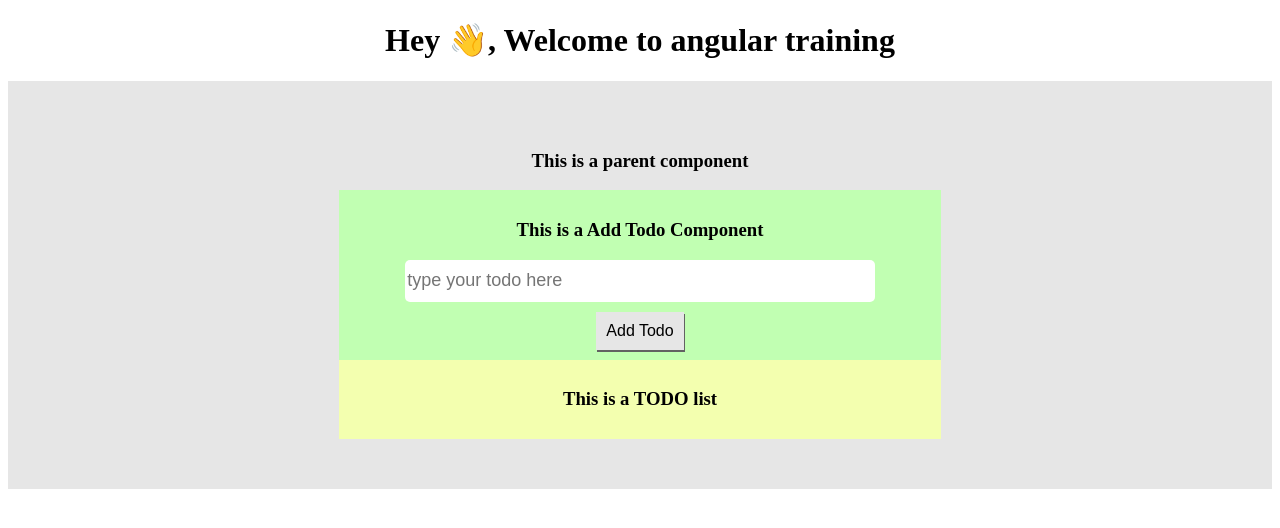
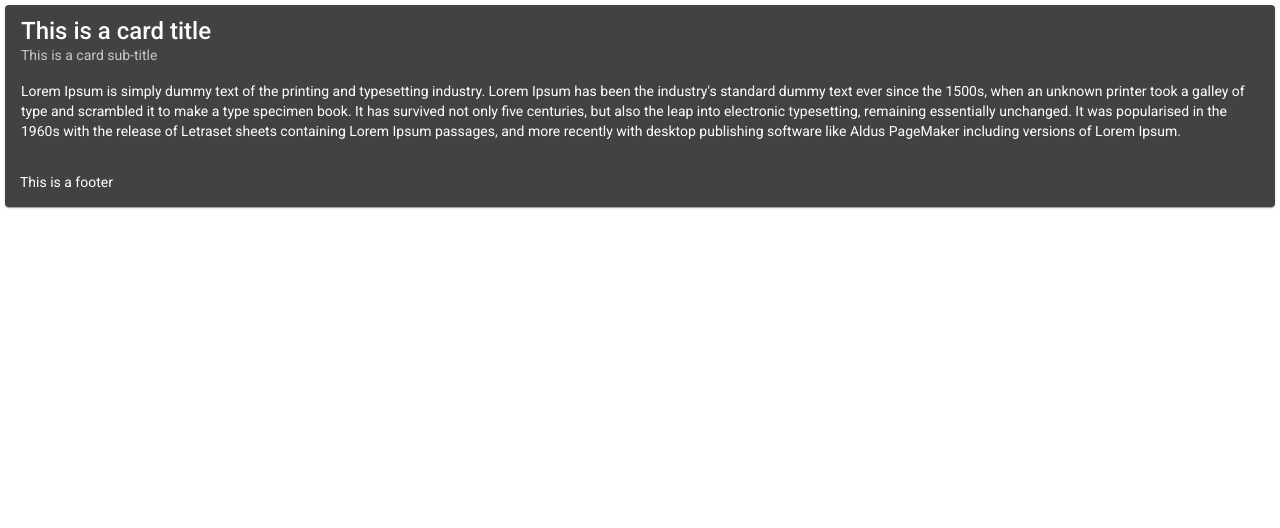
Before and after one commit to adarsh-thakur/angular-training-app, an Angular app: page /todo in a window 1280 px wide. Shown: the top 528 px of the page. Built offline with nearby package versions, Linux system fonts and the light colour scheme.

Commit message:
Added Angular Material

```diff
--- a/angular.json
+++ b/angular.json
@@ -30,6 +30,7 @@
               "src/assets"
             ],
             "styles": [
+              "./node_modules/@angular/material/prebuilt-themes/pink-bluegrey.css",
               "src/styles.css"
             ],
             "scripts": []
@@ -97,6 +98,7 @@
               "src/assets"
             ],
             "styles": [
+              "./node_modules/@angular/material/prebuilt-themes/pink-bluegrey.css",
               "src/styles.css"
             ],
             "scripts": []
--- a/package.json
+++ b/package.json
@@ -11,10 +11,12 @@
   "private": true,
   "dependencies": {
     "@angular/animations": "~12.1.1",
+    "@angular/cdk": "^12.1.4",
     "@angular/common": "~12.1.1",
     "@angular/compiler": "~12.1.1",
     "@angular/core": "~12.1.1",
     "@angular/forms": "~12.1.1",
+    "@angular/material": "^12.1.4",
     "@angular/platform-browser": "~12.1.1",
     "@angular/platform-browser-dynamic": "~12.1.1",
     "@angular/router": "~12.1.1",
--- /dev/null
+++ b/src/app/angular-material-demo/angular-material-demo.component.css
@@ -0,0 +1,3 @@
+.card-wrapper{
+    padding: 5px;
+}
--- /dev/null
+++ b/src/app/angular-material-demo/angular-material-demo.component.html
@@ -0,0 +1,52 @@
+<div class="card-wrapper">
+
+<!-- EXPANSION CARD -->
+
+    <mat-card>
+        <mat-card-title>This is a card title</mat-card-title>
+        <mat-card-subtitle>This is a card sub-title</mat-card-subtitle>
+        <mat-card-content>Lorem Ipsum is simply dummy text of the printing and typesetting industry. Lorem Ipsum has
+            been the industry's standard dummy text ever since the 1500s, when an unknown printer took a galley of type
+            and scrambled it to make a type specimen book. It has survived not only five centuries, but also the leap
+            into electronic typesetting, remaining essentially unchanged. It was popularised in the 1960s with the
+            release of Letraset sheets containing Lorem Ipsum passages, and more recently with desktop publishing
+            software like Aldus PageMaker including versions of Lorem Ipsum.</mat-card-content>
+        <mat-card-footer>
+            <div style="padding: 15px;">
+                This is a footer
+            </div>
+        </mat-card-footer>
+        <!-- <img mat-card-image src="https://images.pexels.com/photos/36364/pexels-photo.jpg?cs=srgb&dl=pexels-vladimir-kudinov-36364.jpg&fm=jpg"> -->
+    </mat-card>
+
+<!-- EXPANSION PANEL -->
+
+    <!-- <mat-accordion>
+        <mat-expansion-panel hideToggle>
+          <mat-expansion-panel-header>
+            <mat-panel-title>
+              This is the expansion title
+            </mat-panel-title>
+            <mat-panel-description>
+              This is a summary of the content
+            </mat-panel-description>
+          </mat-expansion-panel-header>
+          <p>This is the primary content of the panel.</p>
+        </mat-expansion-panel>
+
+
+        <mat-expansion-panel (opened)="openPanel()"
+                             (closed)="closePanel()">
+          <mat-expansion-panel-header>
+            <mat-panel-title>
+              Self aware panel
+            </mat-panel-title>
+            <mat-panel-description>
+              Currently I am {{panelOpenState ? 'open' : 'closed'}}
+            </mat-panel-description>
+          </mat-expansion-panel-header>
+          <p>I'm visible because I am open</p>
+        </mat-expansion-panel>
+      </mat-accordion> -->
+
+</div>
--- /dev/null
+++ b/src/app/angular-material-demo/angular-material-demo.component.ts
@@ -0,0 +1,26 @@
+import { Component, OnInit } from '@angular/core';
+
+@Component({
+  selector: 'app-angular-material-demo',
+  templateUrl: './angular-material-demo.component.html',
+  styleUrls: ['./angular-material-demo.component.css']
+})
+export class AngularMaterialDemoComponent implements OnInit {
+  panelOpenState = false;
+  constructor() { }
+
+  ngOnInit(): void {
+  }
+  closePanel() {
+    this.panelOpenState = false;
+  }
+  openPanel() {
+    this.panelOpenState = true;
+  }
+
+}
+
+
+// Add the @angular/material package -> ng add @angular/material
+// What ever component you want to use just import that in root module
+// Use the appropriate tag/directive to get that component work
--- a/src/app/app.component.html
+++ b/src/app/app.component.html
@@ -1,4 +1,4 @@
-<h1>Hey 👋, Welcome to angular training</h1>
+<!-- <h1>Hey 👋, Welcome to angular training</h1> -->
 
 <!-- ################## TEXT INTERPOLATION AND EVENT BINDING ########################################-->
 <!-- <div class="title">{{ title }}</div>
@@ -24,4 +24,8 @@
 <!-- ################## BASIC OF REST ######################################## -->
 <!-- <app-rest-demo></app-rest-demo> -->
 
-<router-outlet></router-outlet>
+
+<!-- ################## ANGULAR ROUTING ######################################## -->
+<!-- <router-outlet></router-outlet> -->
+
+<app-angular-material-demo></app-angular-material-demo>
--- a/src/index.html
+++ b/src/index.html
@@ -6,8 +6,11 @@
   <base href="/">
   <meta name="viewport" content="width=device-width, initial-scale=1">
   <link rel="icon" type="image/x-icon" href="favicon.ico">
+  <link rel="preconnect" href="https://fonts.gstatic.com">
+  <link href="https://fonts.googleapis.com/css2?family=Roboto:wght@300;400;500&display=swap" rel="stylesheet">
+  <link href="https://fonts.googleapis.com/icon?family=Material+Icons" rel="stylesheet">
 </head>
-<body>
+<body class="mat-typography">
   <app-root></app-root>
 </body>
 </html>
--- a/src/styles.css
+++ b/src/styles.css
@@ -1 +1,4 @@
 /* You can add global styles to this file, and also import other style files */
+
+html, body { height: 100%; }
+body { margin: 0; font-family: Roboto, "Helvetica Neue", sans-serif; }
```
Also changed, not shown: src/app/app.module.ts (+13 -2 lines), 1 other file (tests, documents, lock files or other folders).
